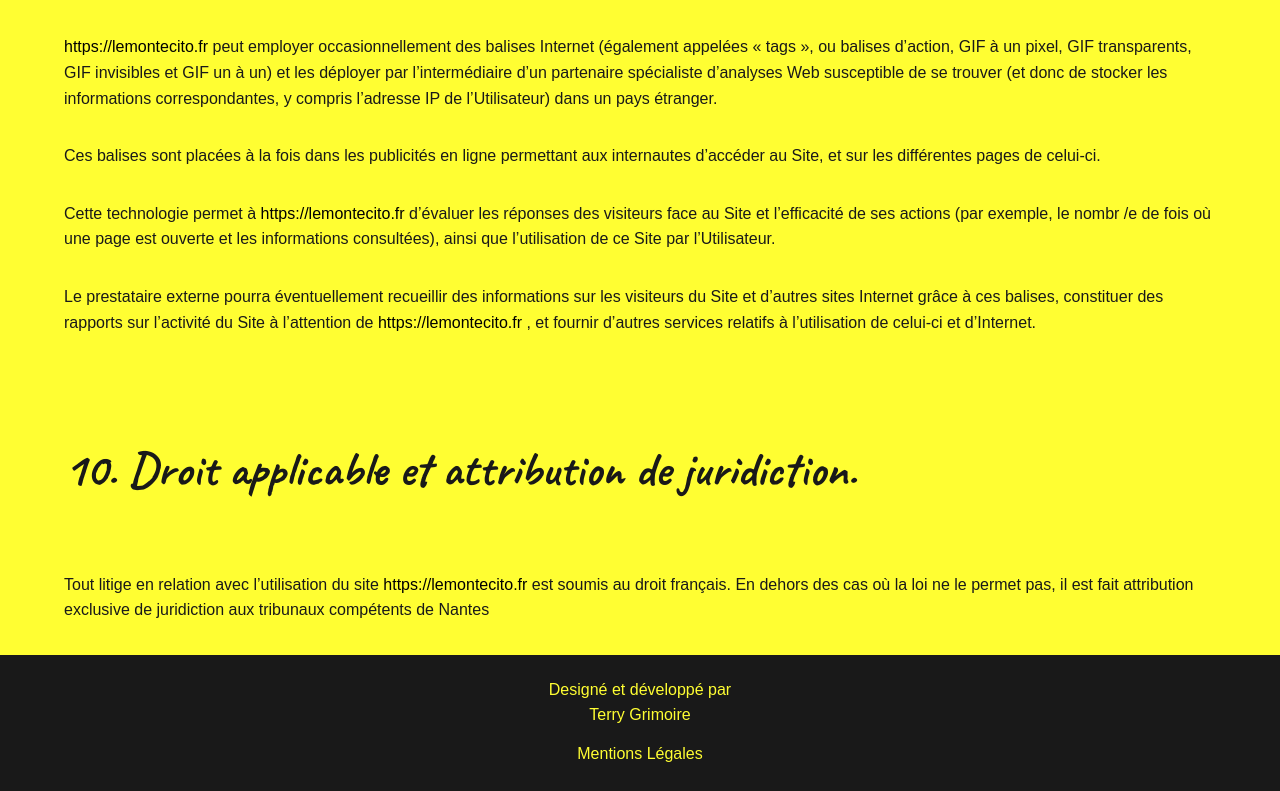
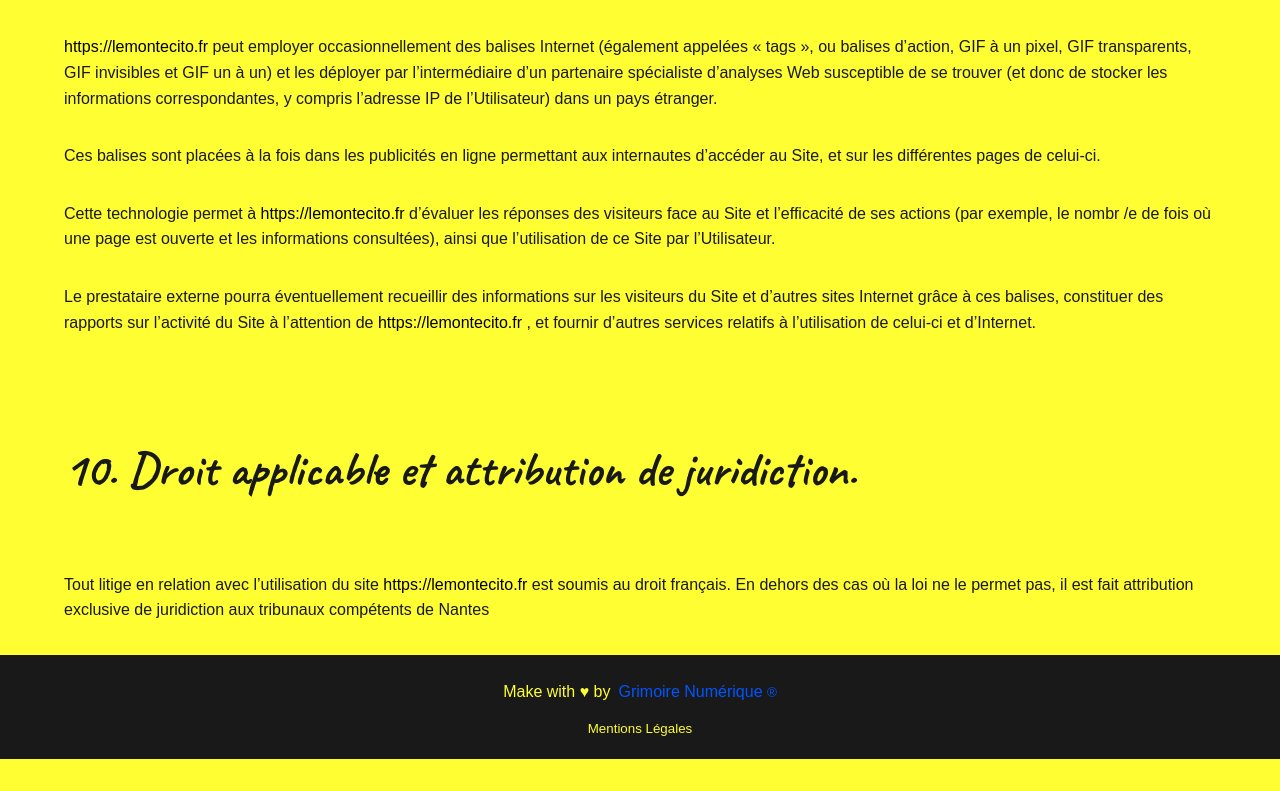
Before and after one commit to TerryGrimoire/ASMK, a React (Vite) app: page /Mentions in a window 1280 px wide. Shown: the part 8102-8893 px from the top of the page. After the commit the page ends 8861 px from the top, so only its background shows below. Built offline with nearby package versions, Linux system fonts and the light colour scheme.

Commit message:
adding Grimoire numérique in footer

```diff
--- a/src/App.css
+++ b/src/App.css
@@ -427,6 +427,10 @@
   margin-top: 2rem;
 }
 
+footer .grimoire {
+  padding-left: 0.5rem;
+  color: #0055FF;
+}
 
 /******************************************************************************************************************************************/
 /********************************************************************* DESKTIOP *********************************************************************/
--- a/src/components/Footer.jsx
+++ b/src/components/Footer.jsx
@@ -5,11 +5,18 @@
   return (
     <footer className="flex-col justify-center align-center footer ">
       <p className="center">
-        Designé et développé par
-        <br /> Terry Grimoire
+        Make with ♥ by
+        <a
+          href="https://grimoire-numerique.re/"
+          target="_blank"
+          rel="noreferrer"
+          className="grimoire"
+        >
+          Grimoire Numérique <small>®</small>
+        </a>
       </p>
       <Link to="/Mentions">
-        <p className="small">Mentions Légales</p>
+        <small className="small">Mentions Légales</small>
       </Link>
     </footer>
   );
```
